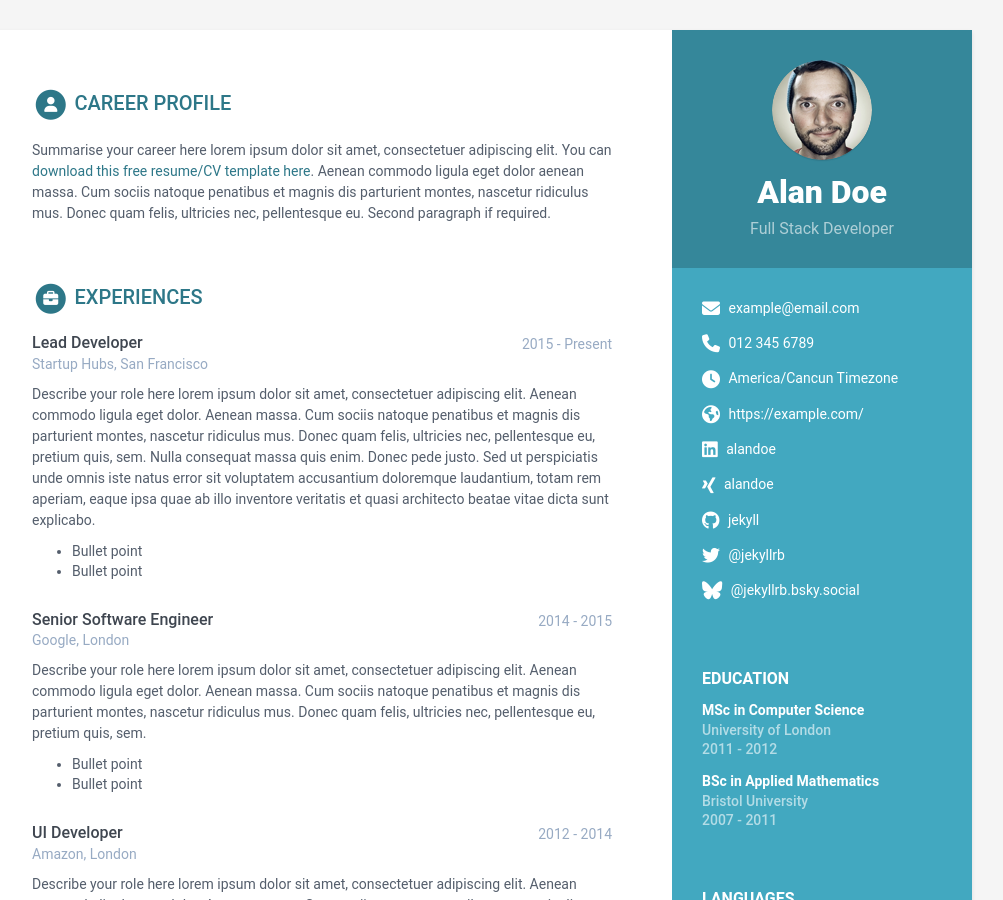
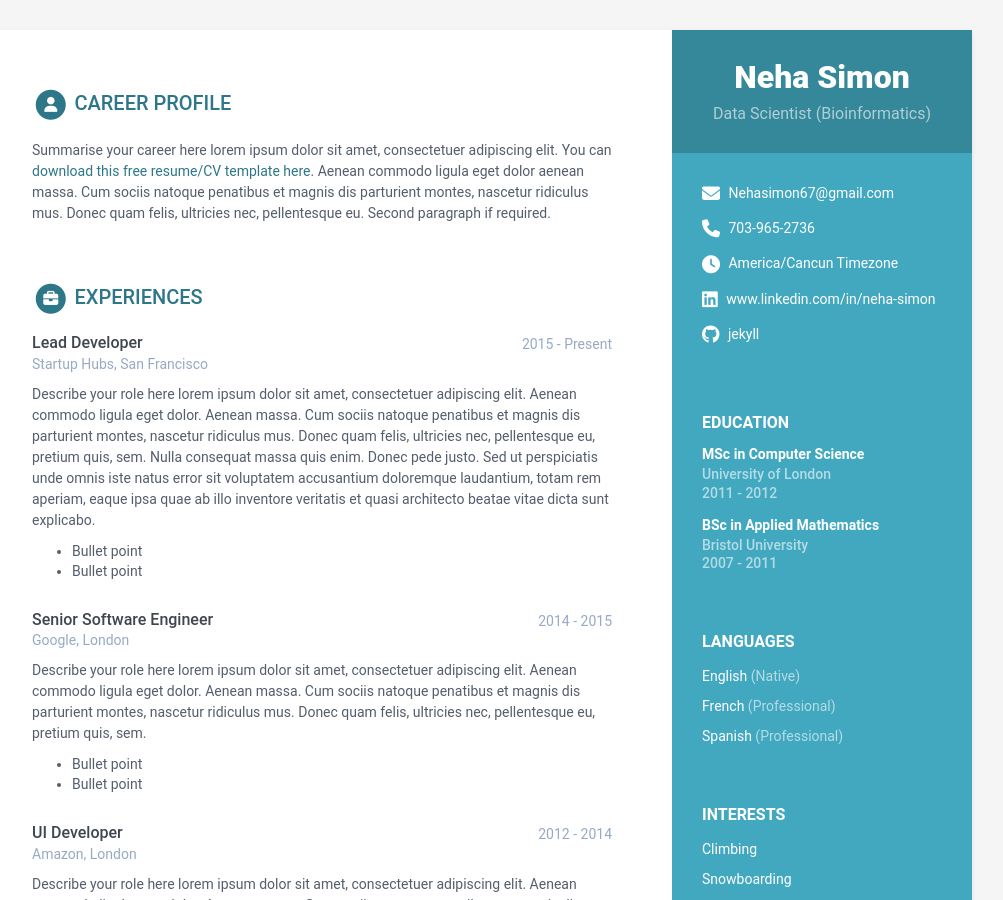
Before and after one commit to Nehasimon/nehasimon.github.io, a Jekyll site: the page built from index.html, in a window 1280 px wide and 900 px high. Shown: the whole window, without its empty margins (168-1171 px from the left). Built offline with Jekyll 4.4.1, drawn with Linux system fonts in a browser that asks for light colours.

Commit message:
Update data.yml

```diff
--- a/_data/data.yml
+++ b/_data/data.yml
@@ -8,31 +8,18 @@ sidebar:
   education: True # set to False if you want education in main section instead of in sidebar
 
   # Profile information
-  name: Alan Doe
-  tagline: Full Stack Developer
-  avatar: profile.png #place a 100x100 picture inside /assets/images/ folder and provide the name of the file below
+  name: Neha Simon
+  tagline: Data Scientist (Bioinformatics)
+  # avatar: profile.png #place a 100x100 picture inside /assets/images/ folder and provide the name of the file below
 
   # Sidebar links
-  email: example@email.com
-  phone: 012 345 6789
+  email: Nehasimon67@gmail.com
+  phone: 703-965-2736
   timezone: America/Cancun # Enter your timezone, e.g., America/Havana, Africa/Casablanca, America/North_Dakota/Center
-  citizenship:
-  website: https://example.com/ # Include the full website URL, including "http://" or "https://".
-  linkedin: alandoe
-  xing: alandoe
+  # citizenship:
+  # website: https://example.com/ # Include the full website URL, including "http://" or "https://".
+  linkedin: www.linkedin.com/in/neha-simon
   github: jekyll
-  telegram: # add your nickname without '@' sign
-  gitlab:
-  bitbucket:
-  bluesky: '@jekyllrb.bsky.social' # Specify your full Bluesky handle
-  twitter: '@jekyllrb'
-  stack-overflow: # Number/Username, e.g. 123456/alandoe
-  codewars:
-  goodreads: # Number-Username, e.g. 123456-alandoe
-  mastodon: # Please include your full Mastodon link here.
-  hackerrank: # Please provide your HackerRank username.
-  leetcode: # Please provide your LeetCode username.
-  pdf: # Add a PDF link here if you want to include a PDF custom version in your resume.
 
   languages:
     title: Languages
```
